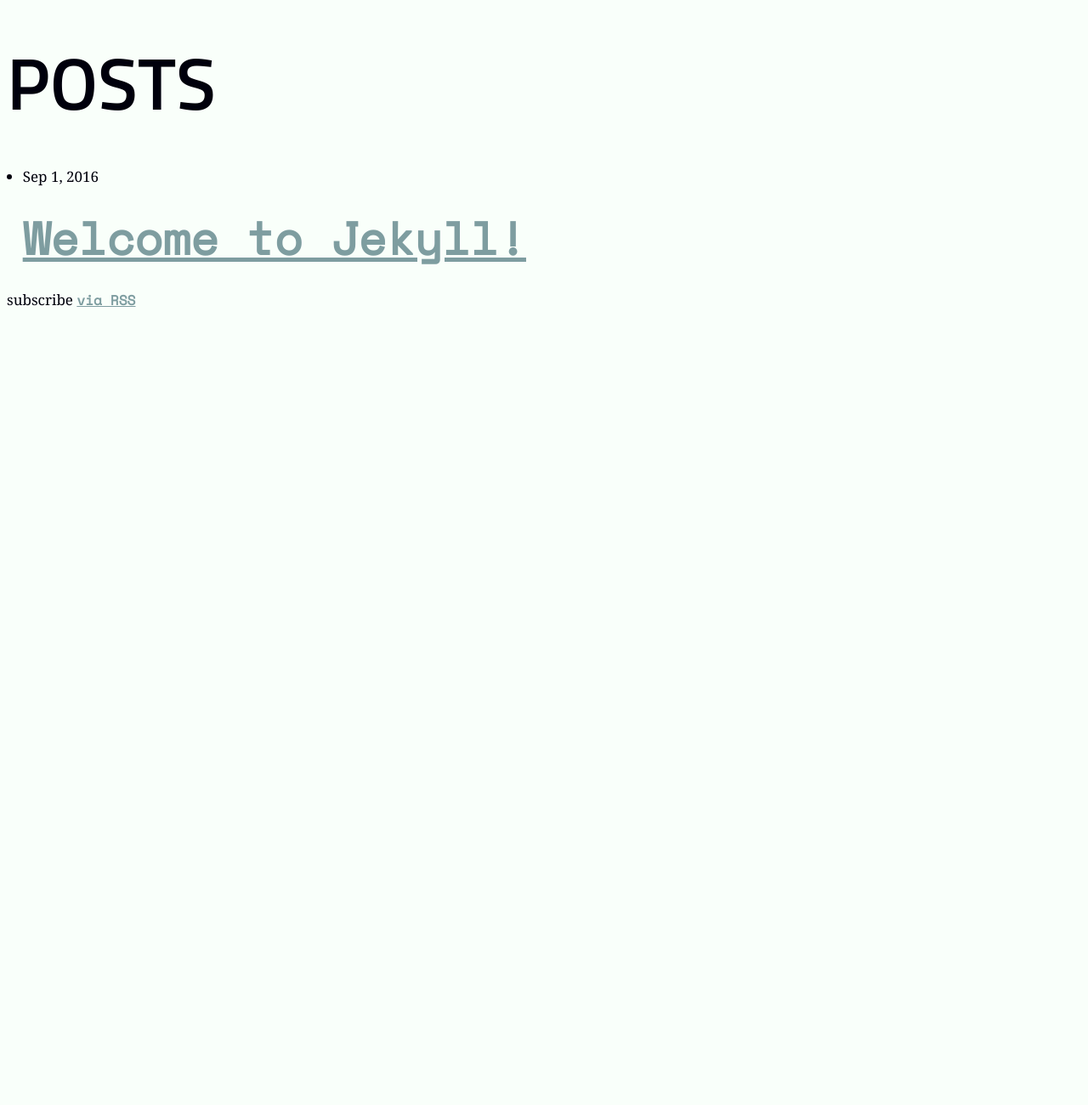
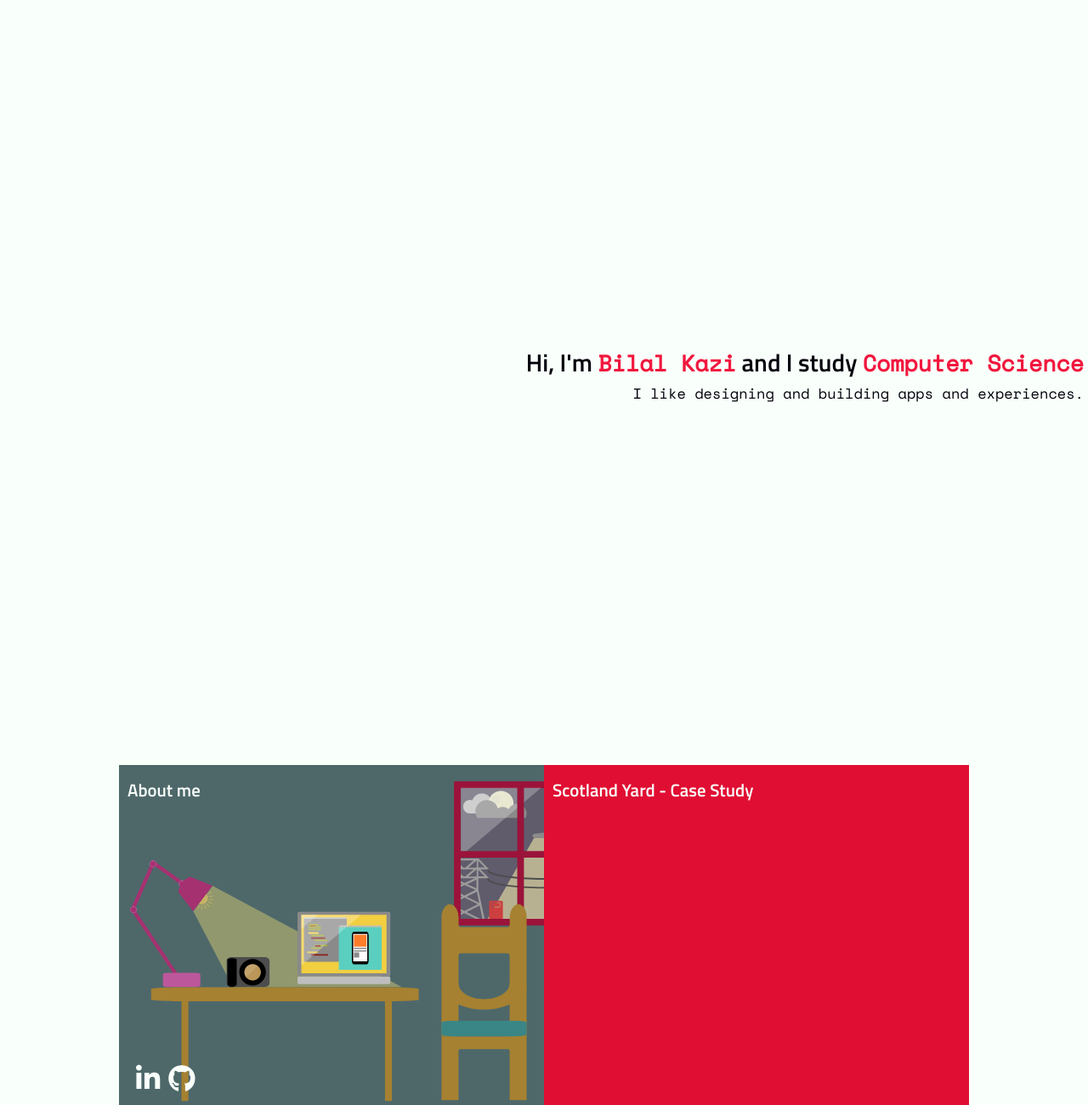
Before and after one commit to bkazi/bkazi.github.io, a Jekyll site: the page built from index.html, in a window 1280 px wide. Shown: the whole page at 85% size. Built offline with Jekyll 4.4.1, drawn with Linux system fonts in a browser that asks for light colours; nearby versions of some CDN libraries; before the commit the page ends 900 px from its top, so only the background shows below that.

Commit message:
More theme building, add initial scaffolds

```diff
--- a/_includes/critical.scss
+++ /dev/null
@@ -1 +0,0 @@
-@import "base";
--- /dev/null
+++ b/_includes/critical_home.scss
@@ -0,0 +1,3 @@
+@import "base";
+@import "home";
+@import "common";
--- a/_includes/head.html
+++ b/_includes/head.html
@@ -2,6 +2,7 @@
 <meta charset="utf-8">
 <meta http-equiv="X-UA-Compatible" content="IE=edge">
 <meta name="viewport" content="width=device-width, initial-scale=1">
+<meta name="theme-color" content="#F9FFFA">
 
 <title>{% if page.title %}{{ page.title | escape }}{% else %}{{ site.title | escape }}{% endif %}</title>
 
--- a/_layouts/default.html
+++ b/_layouts/default.html
@@ -9,22 +9,23 @@
     {% include head.html %}
     <style type="text/css">
       {% capture include_to_scssify %}
-        {% include critical.scss %}
+        {% include critical_home.scss %}
       {% endcapture %}
       {{ include_to_scssify | scssify }}
     </style>
     <link rel="preload" href="/css/main.css" as="style" onload="this.rel='stylesheet'">
     <noscript><link rel="stylesheet" href="/css/main.css"></noscript>
+    <script src="/js/loadCSSpolyfilled.min.js"></script>
+    <script src="https://use.fontawesome.com/2cd61c29aa.js"></script>
     {% seo title=false %}
   </head>
 
   <body>
 
-    <main class="page-content" aria-label="Content">
+    <main aria-label="Content">
       {{ content }}
     </main>
 
-    <script src="/js/loadCSSpolyfilled.min.js"></script>
   </body>
 
 </html>
--- a/_sass/_base.scss
+++ b/_sass/_base.scss
@@ -6,5 +6,9 @@
   box-sizing: border-box;
 }
 
+body {
+  margin: 0;
+}
+
 @import 'palette';
 @import 'fonts';
--- /dev/null
+++ b/_sass/_build.scss
@@ -0,0 +1,60 @@
+.i-link {
+  text-decoration: none;
+}
+
+.i-link--white {
+  color: $white;
+  &:visited {
+    color: $white;
+  }
+}
+
+.i-link--black {
+  color: $black;
+  &:visited {
+    color: $black;
+  }
+}
+
+.build {
+  z-index: 1;
+}
+
+.build--visible {
+  opacity: 1;
+  transform: none;
+}
+
+.about {
+  color: $white;
+  background: darken($silver, 20%);
+  background-image: url("/images/about-me.svg");
+  background-repeat: no-repeat;
+  background-size: cover;
+}
+
+.about__links {
+  position: absolute;
+  left: 20px;
+  bottom: 10px;
+}
+
+.about__resume-link {
+  display: inline-block;
+  padding: 5px;
+  color: $white;
+  text-decoration: none;
+  text-transform: uppercase;
+  border: 2px solid $white;
+  &:hover {
+    color: $white;
+  }
+  &:visited {
+    color: $white;
+  }
+}
+
+.posts {
+  color: $white;
+  background: darken($red, 5%);
+}
--- /dev/null
+++ b/_sass/_code.scss
@@ -0,0 +1,12 @@
+code {
+  background-color: rgba(0,0,0,0.05);
+}
+
+pre {
+  overflow: auto;
+  background-color: rgba(0,0,0,0.05);
+
+  code {
+    background-color: initial;
+  }
+}
--- /dev/null
+++ b/_sass/_common.scss
@@ -0,0 +1,6 @@
+.container {
+  width: 100%;
+  max-width: 800px;
+  margin: 0 auto;
+  padding: 10px;
+}
--- a/_sass/_fonts.scss
+++ b/_sass/_fonts.scss
@@ -20,7 +20,7 @@
 }
 
 h1 {
-	font-size: 5.06em;
+	font-size: 1.95em;
 	font-weight: 300;
 	margin-top: 0.53em;
 	margin-bottom: 0.53em;
@@ -28,35 +28,35 @@
 }
 
 h2 {
-	font-size: 3.33em;
+	font-size: 1.7em;
 	font-weight: 300;
 	margin-top: 0.4em;
 	margin-bottom: 0.4em;
 }
 
 h3 {
-	font-size: 2.25em;
+	font-size: 1.22em;
 	font-weight: 600;
 	margin-top: 0.4em;
 	margin-bottom: 0.4em;
 }
 
 h4 {
-	font-size: 1.5em;
+	font-size: 1.15em;
 	font-weight: 600;
 	margin-top: 0.67em;
 	margin-bottom: 0.67em;
 }
 
 h5 {
-	font-size: 1.06em;
+	font-size: 1em;
 	font-weight: 700;
 	margin-top: 0.94em;
 	margin-bottom: 0.94em;
 }
 
 h6 {
-	font-size: 1em;
+	font-size: 0.85em;
 	font-weight: 700;
 	margin-top: 1em;
 	margin-bottom: 1em;
@@ -78,7 +78,7 @@
 em {
 	font-style: normal;
 	font-family: $accent-font;
-	font-size: 1em;
+	font-size: 0.92em;
 	font-weight: 600;
 	color: $red;
 }
--- /dev/null
+++ b/_sass/_home.scss
@@ -0,0 +1,67 @@
+.intro {
+  // background-color: #DDD;
+  width: 100%;
+  height: 65vh;
+  padding: 5px;
+  text-align: right;
+  display: flex;
+  align-items: center;
+}
+
+@media (min-width: 830px) {
+  .intro {
+    height: 100vh;
+  }
+}
+
+.intro__content {
+  max-width: 700px;
+  margin-left: auto;
+}
+
+.intro__heading {
+  margin-bottom: 5px;
+}
+
+.intro_paragraph {
+  margin-top: 0px;
+  font-family: $accent-font;
+}
+
+
+.content {
+  max-width: 1000px !important;
+  padding: 0 !important;
+  display: flex;
+  flex-direction: row;
+  justify-content: center;
+  align-items: center;
+  flex-wrap: wrap;
+}
+
+.build {
+  position: relative;
+  padding: 10px;
+  width: 100%;
+  max-width: 350px;
+  height: 400px;
+  opacity: 0;
+  transform: translateX(-10%);
+  transition: opacity 0.35s ease-in-out, transform 0.25s ease-in;
+}
+
+@media (min-width: 740px) {
+  .build {
+    max-width: 370px;
+  }
+}
+
+@media (min-width: 1000px) {
+  .build {
+    max-width: 500px;
+  }
+}
+
+.build--animating {
+  will-change: opacity, transform;
+}
--- /dev/null
+++ b/_sass/_icon.scss
@@ -0,0 +1,27 @@
+.icon {
+  display: inline-block;
+  width: 16px;
+  height: 16px;
+}
+
+.icon-2x {
+  display: inline-block;
+  width: 32px;
+  height: 32px;
+}
+
+.icon--black svg {
+  fill: $black;
+}
+
+.icon-white svg {
+  fill: $white;
+}
+
+.icon-behance {
+    background-image: url("/images/behance.svg");
+}
+
+.icon-linkedin {
+    background-image: url("/images/linkedin.svg");
+}
--- a/css/main.scss
+++ b/css/main.scss
@@ -3,4 +3,7 @@
 ---
 @charset "utf-8";
 
+@import "palette";
 @import "syntax";
+@import "code";
+@import "build";
--- a/index.html
+++ b/index.html
@@ -2,22 +2,30 @@
 layout: default
 ---
 
-<div class="home">
+<div class="intro">
+  <div class="intro__content">
+    <h2 class="intro__heading">Hi, I'm <em>Bilal Kazi</em> and I study <em>Computer Science</em></h2>
+    <p class="intro_paragraph">I like designing and building apps and experiences.</p>
+  </div>
+</div>
 
-  <h1 class="page-heading">Posts</h1>
+<div class="container content">
+  <div class="build about">
+    <h3>About me</h3>
+    <p></p>
+    <div class="about__links">
+      <a class="i-link i-link--white" href="https://uk.linkedin.com/in/bkazi">
+        <i class="fa fa-linkedin fa-2x"></i>
+      </a>
+      <a class="i-link i-link--white" href="https://github.com/bkazi">
+        <i class="fa fa-github fa-2x"></i>
+      </a>
+      <!--<a class="about__resume-link" href="/resume/">R&eacute;sum&eacute;</a>-->
+    </div>
+  </div>
+  <div class="build posts">
+    <h3>Scotland Yard - Case Study</h3>
+  </div>
+</div>
 
-  <ul class="post-list">
-    {% for post in site.posts %}
-      <li>
-        <span class="post-meta">{{ post.date | date: "%b %-d, %Y" }}</span>
-
-        <h2>
-          <a class="post-link" href="{{ post.url | prepend: site.baseurl }}">{{ post.title | escape }}</a>
-        </h2>
-      </li>
-    {% endfor %}
-  </ul>
-
-  <p class="rss-subscribe">subscribe <a href="{{ "/feed.xml" | prepend: site.baseurl }}">via RSS</a></p>
-
-</div>
+<script src="/js/main.js"></script>
--- /dev/null
+++ b/js/main.js
@@ -0,0 +1,4 @@
+---
+---
+
+{% include js/build.js %}
```
Also changed, not shown: _includes/js/build.js (added, +29 -0 lines), _posts/2016-04-02-scotland-yard.md (added, +4 -0 lines), images/about-me.svg (added).
